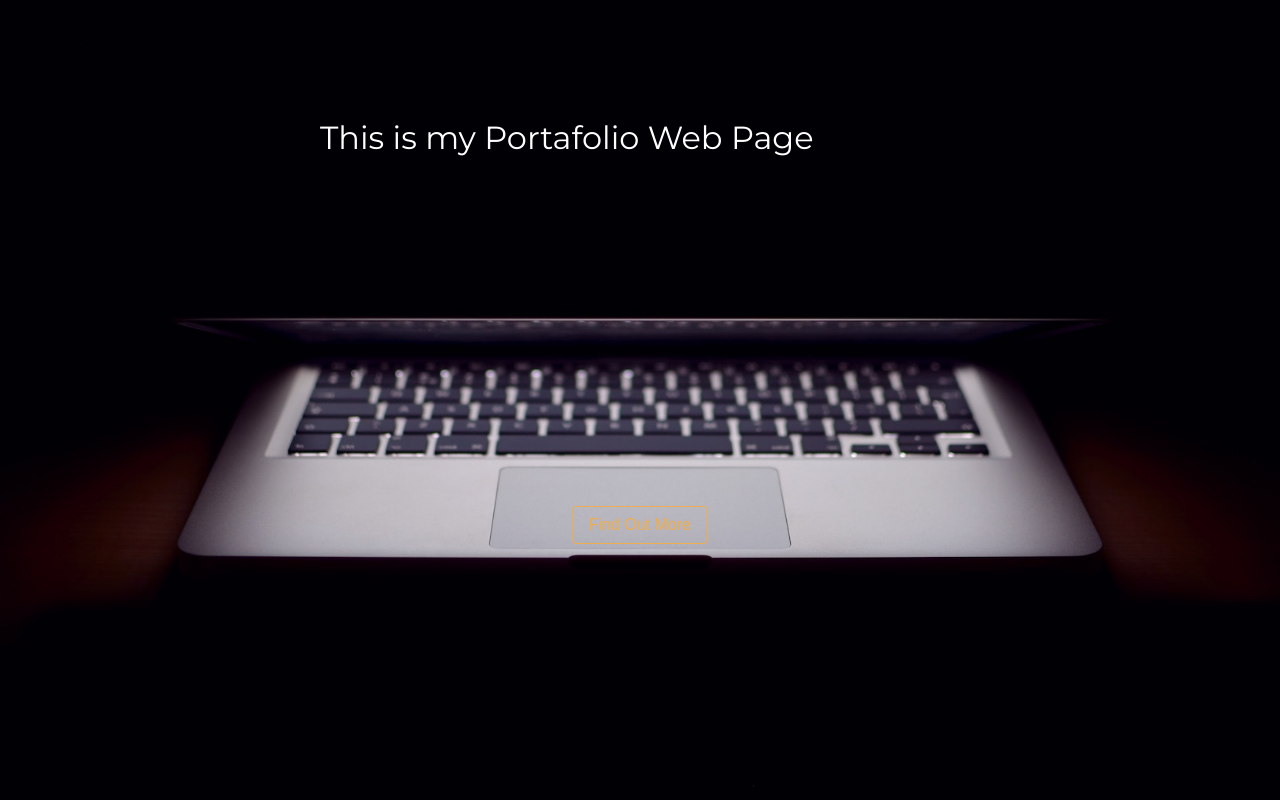
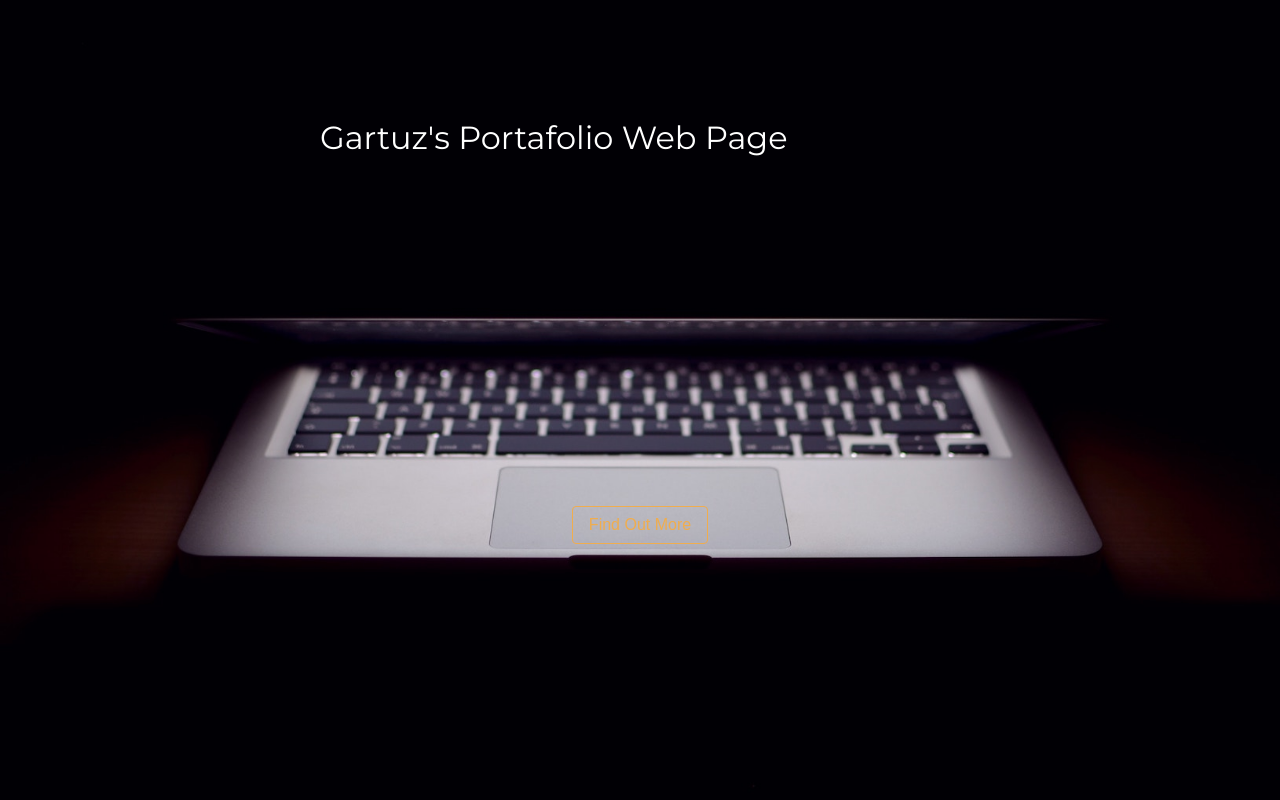
Before and after one commit to gartuz/gartuz.github.io, a plain HTML site: page index.html in a window 1280 px wide. Shown: the top 800 px of the page. Drawn offline with nearby package versions, Linux system fonts and the light colour scheme.

Commit message:
Adding my name web page subject

```diff
--- a/index.html
+++ b/index.html
@@ -15,7 +15,7 @@
   <body>
 
     <div class="container_text">
-      <h2>This is my Portafolio Web Page<h2>
+      <h2>Gartuz's Portafolio Web Page<h2>
 
     </div>
 
```
